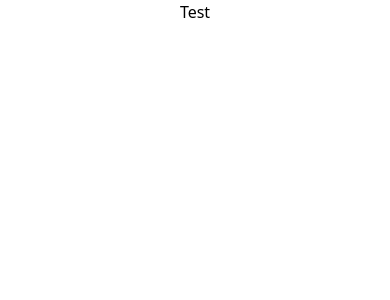
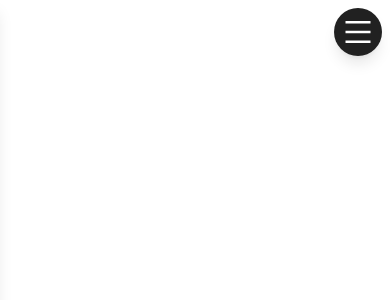
Before and after one commit to AnaHaa/portfolio, a React (Create React App) app: page / in a window 390 px wide. Shown: the top 300 px of the page. Built offline with nearby package versions, Linux system fonts and the light colour scheme.

Commit message:
add responsive navbar

```diff
--- a/package.json
+++ b/package.json
@@ -12,6 +12,7 @@
     "@types/react-dom": "^17.0.11",
     "react": "^17.0.2",
     "react-dom": "^17.0.2",
+    "react-icons": "^4.3.1",
     "react-scripts": "5.0.0",
     "typescript": "^4.5.4",
     "web-vitals": "^2.1.2"
--- a/src/App.tsx
+++ b/src/App.tsx
@@ -1,10 +1,10 @@
 import React from 'react';
-import './App.css';
+import SideBar from './components/sidebar';
 
 function App() {
   return (
-    <div className="text-center">
-      Test
+    <div>
+      <SideBar />
     </div>
   );
 }
--- /dev/null
+++ b/src/components/sidebar.css
@@ -0,0 +1,37 @@
+@tailwind base;
+@tailwind components;
+@tailwind utilities;
+
+@layer components {
+    .sidebar {
+        @apply -left-16 md:left-0;
+    }
+    .sidebar-menu {
+        @apply fixed top-0 right-0 w-16 m-0 text-white md:hidden;
+    }
+    .sidebar-mobile {
+        @apply md:hidden;
+    }
+    .sidebar-mobile-button {
+        @apply md:hidden
+        hover:bg-secondary hover:text-white
+        transition-all duration-300 ease-linear
+        cursor-pointer;
+    }
+    .sidebar-icon {
+        @apply relative flex items-center justify-center
+        h-12 w-12 mt-2 mb-2 mx-auto shadow-lg
+        bg-surface text-white
+        hover:bg-secondary hover:text-white
+        rounded-3xl hover:rounded-xl
+        transition-all duration-300 ease-linear
+        cursor-pointer;
+    }
+    .sidebar-tooltip {
+        @apply absolute w-auto p-2 m-2 min-w-max left-14
+        rounded-md shadow-md
+        text-white bg-surface
+        text-sm font-bold
+        transition-all duration-100 scale-0 origin-left;
+      }
+}
--- /dev/null
+++ b/src/components/sidebar.tsx
@@ -0,0 +1,70 @@
+/* eslint-disable react/button-has-type */
+import React, { useState } from 'react';
+import './sidebar.css';
+import { AiFillHome, AiOutlineMenu, AiOutlineClose } from 'react-icons/ai';
+import { BsFillGearFill } from 'react-icons/bs';
+import { MdWork, MdEmail, MdSchool } from 'react-icons/md';
+
+function SideBarIcon({ icon, text = 'tooltip' }: any) {
+  return (
+    <div className="sidebar-icon group">
+      {icon}
+      <span className="sidebar-tooltip group-hover:scale-100">
+        {text}
+      </span>
+    </div>
+  );
+}
+
+function SideBarMenu(status: boolean) {
+  if (status) {
+    return (
+      <AiOutlineMenu size="32" />
+    );
+  }
+
+  return (
+    <AiOutlineClose size="32" />
+  );
+}
+
+function SideBar() {
+  const [status, setStatus] = useState(true);
+
+  return (
+    <div>
+      <div className="fixed top-0 h-screen w-16 m-0 flex flex-col bg-background text-white shadow-lg sidebar">
+        <SideBarIcon icon={<AiFillHome size="32" />} text="About" />
+        <SideBarIcon icon={<BsFillGearFill size="32" />} text="Skills" />
+        <SideBarIcon icon={<MdSchool size="32" />} text="Education" />
+        <SideBarIcon icon={<MdWork size="32" />} text="Experience" />
+        <SideBarIcon icon={<MdEmail size="32" />} text="Contact" />
+      </div>
+      <button
+        data-dropdown-toggle="dropdown"
+        className="sidebar-menu fixed"
+        onClick={() => setStatus(!status)}
+      >
+        <SideBarIcon icon={SideBarMenu(status)} text="Menu" />
+      </button>
+      {!status
+        && (
+        <div>
+          <div className="flex flex-col items-center mb-6 sidebar-mobile">
+            <h1 className="text-6xl sidebar-mobile">Haarala Antti</h1>
+            <h2 className="text-4xl sidebar-mobile">Ohjelmistotekniikan insinööri</h2>
+          </div>
+          <div className="w-screen flex flex-col bg-background text-white text-3xl sidebar-mobile">
+            <button className="p-2 border-b-2 border-b-surface sidebar-mobile-button">About</button>
+            <button className="p-2 border-b-2 border-b-surface sidebar-mobile-button">Skills</button>
+            <button className="p-2 border-b-2 border-b-surface sidebar-mobile-button">Education</button>
+            <button className="p-2 border-b-2 border-b-surface sidebar-mobile-button">Experience</button>
+            <button className="p-2 border-b-surface sidebar-mobile-button">Contact</button>
+          </div>
+        </div>
+        )}
+    </div>
+  );
+}
+
+export default SideBar;
--- a/tailwind.config.js
+++ b/tailwind.config.js
@@ -1,7 +1,14 @@
 module.exports = {
   content: ['./src/**/*.{js,ts,jsx,tsx}'],
   theme: {
-    extend: {},
+    extend: {
+      colors: {
+        primary: '#3700B3',
+        secondary: '#03DAC6',
+        background: '#121212',
+        surface: '#212121',
+      },
+    },
   },
   plugins: [],
 };
```
Also changed, not shown: 1 other file (tests, documents, lock files or other folders).
